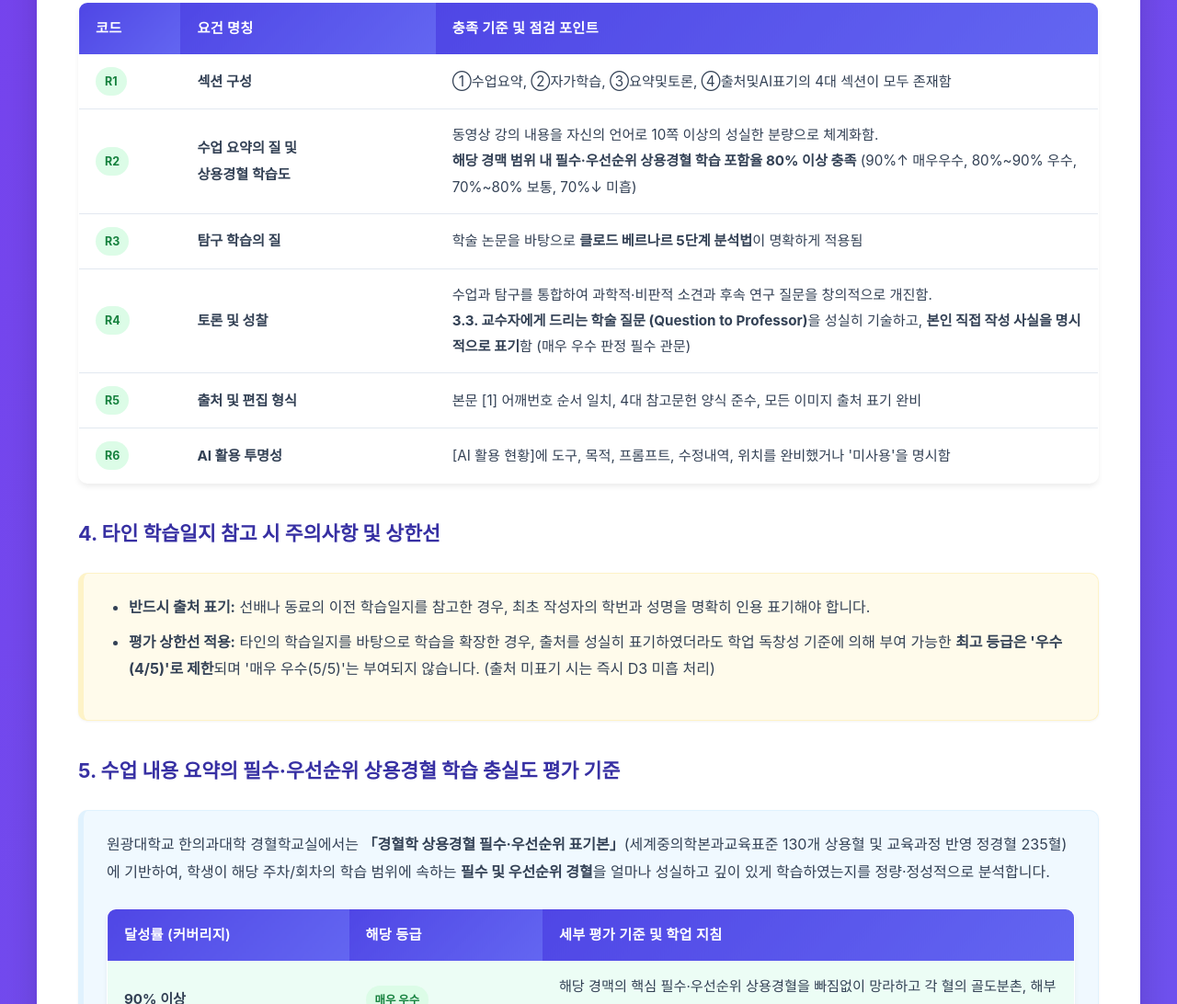
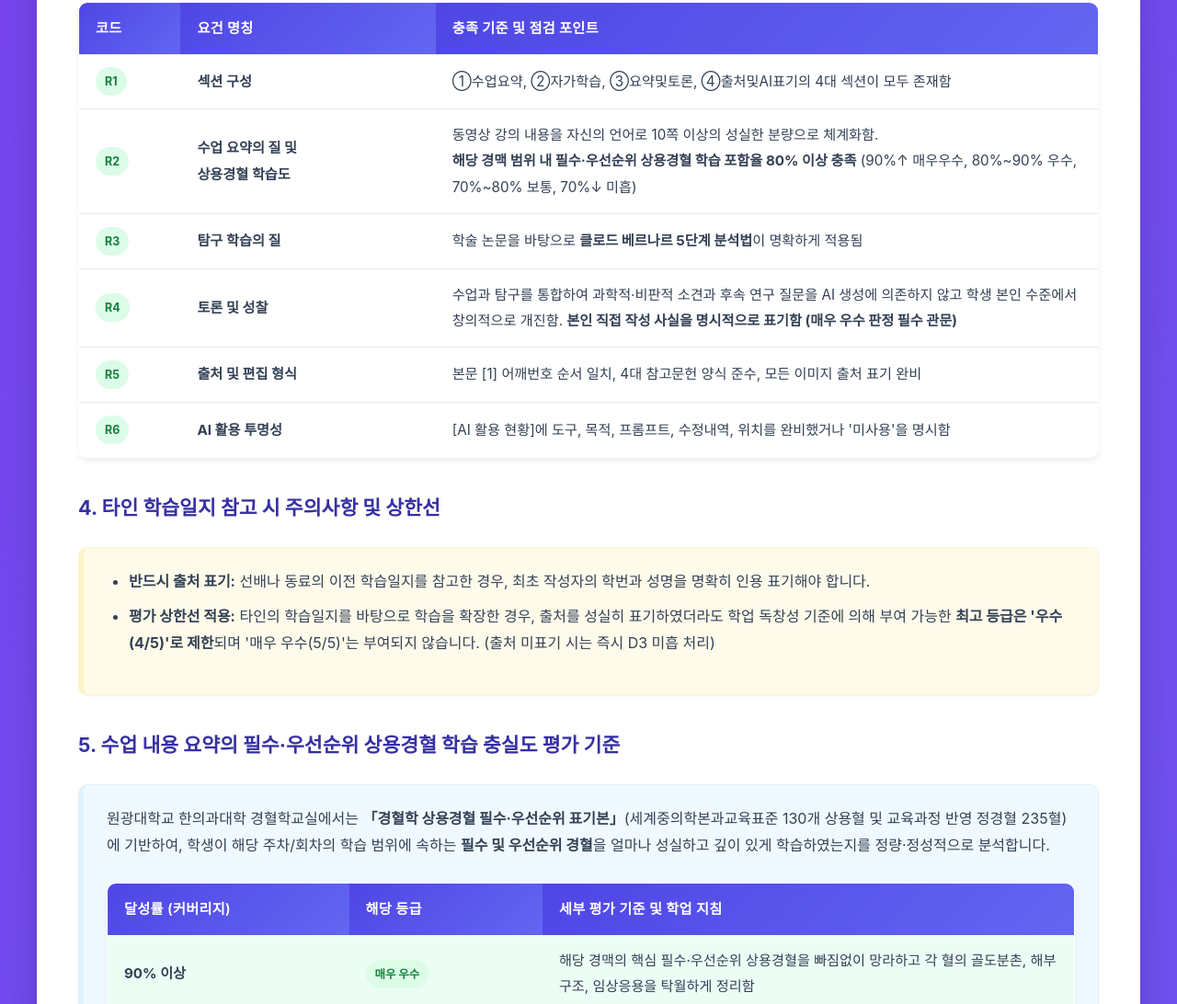
Before and after one commit to jaehyokim-sketch/Study-Log, a plain HTML site: page index.html in a window 1280 px wide. Shown: the part 10175-11267 px from the top of the page at 92% size. Drawn offline with Linux system fonts and the light colour scheme.

Commit message:
Update R4 criterion across index.html, guideline, rubric, and SKILL.md

```diff
--- a/index.html
+++ b/index.html
@@ -1019,8 +1019,7 @@
                             <td><span class="badge badge-success">R4</span></td>
                             <td><strong>토론 및 성찰</strong></td>
                             <td>
-                                수업과 탐구를 통합하여 과학적·비판적 소견과 후속 연구 질문을 창의적으로 개진함.<br>
-                                <strong>3.3. 교수자에게 드리는 학술 질문 (Question to Professor)</strong>을 성실히 기술하고, <strong>본인 직접 작성 사실을 명시적으로 표기</strong>함 (매우 우수 판정 필수 관문)
+                                수업과 탐구를 통합하여 과학적·비판적 소견과 후속 연구 질문을 AI 생성에 의존하지 않고 학생 본인 수준에서 창의적으로 개진함. <strong>본인 직접 작성 사실을 명시적으로 표기함 (매우 우수 판정 필수 관문)</strong>
                             </td>
                         </tr>
                         <tr>
```
Also changed, not shown: 3 other files.
